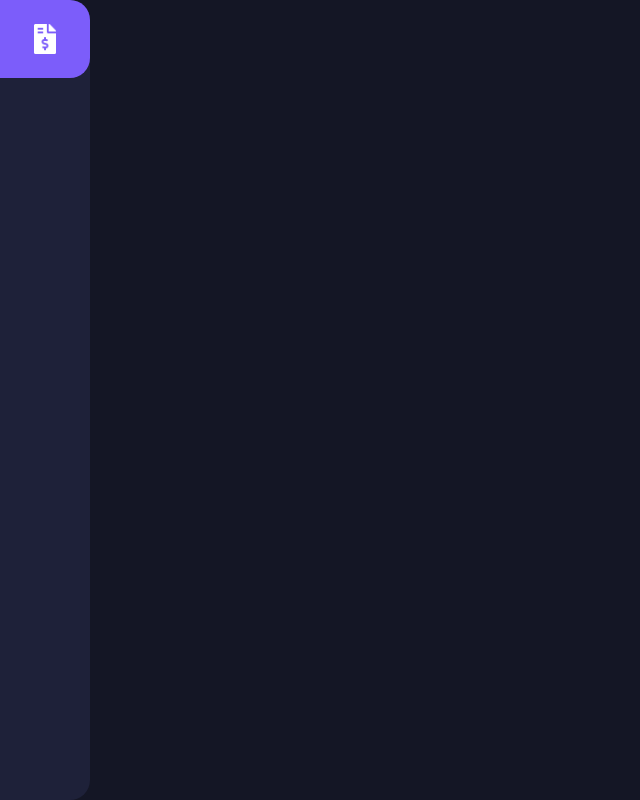
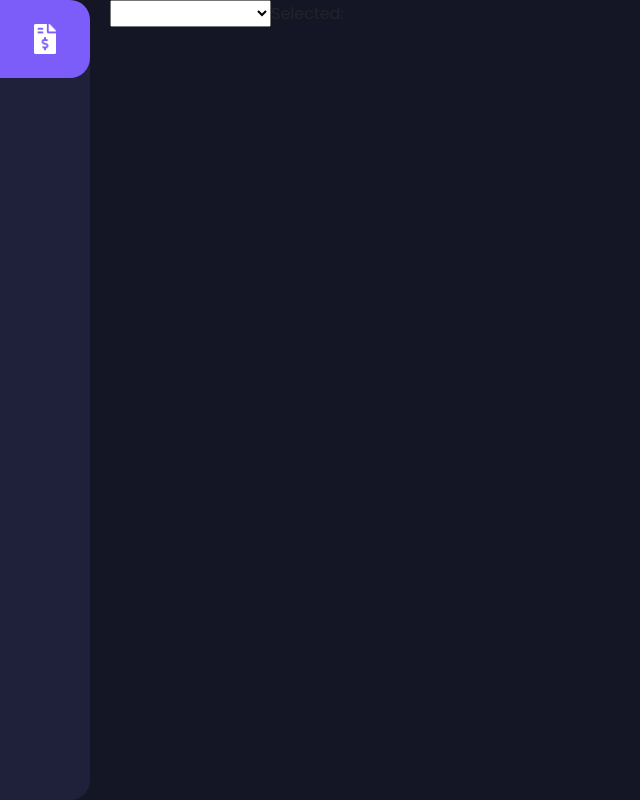
Before and after one commit to EdwardCastle/nuxt-1, a Nuxt app: page /test in a window 1280 px wide. Before the commit this address had no page. Shown: the whole page, without its empty margins (0-640 px from the left). Built offline with nearby package versions, Linux system fonts and the light colour scheme.

Commit message:
feat: add adn delete envoice

```diff
--- a/components/InvoiceModal.vue
+++ b/components/InvoiceModal.vue
@@ -1,9 +1,9 @@
 <template>
   <div @click="" ref="invoiceWrap" class="invoice-wrap flex flex-column">
     <form @submit.prevent="" class="invoice-content">
-      <Loading v-show="loading"/>
+<!--      <Loading v-show="loading"/>-->
       <h1>New Invoice</h1>
-<!--      <h1 v-else>Edit Invoice</h1>-->
+      <!--      <h1 v-else>Edit Invoice</h1>-->
       <!-- Bill From -->
       <div class="bill-from flex flex-column">
         <h4>Bill From</h4>
@@ -124,7 +124,7 @@
 
 <script>
   import {mapMutations} from 'vuex'
-
+  import {uid} from 'uid'
   export default {
     name: "invoice-modal",
 
@@ -171,6 +171,18 @@
     methods: {
       closeInvoice() {
         this.toggle_invoice()
+      },
+      addNewInvoiceItem() {
+        this.invoiceItemList.push({
+          id: uid(),
+          itemName: "",
+          qty: "",
+          price: 0,
+          total: 0
+        })
+      },
+      deleteInvoiceItem(id){
+        this.invoiceItemList = this.invoiceItemList.filter((item) => item.id !== id)
       },
       ...mapMutations(['toggle_invoice'])
 
--- a/package.json
+++ b/package.json
@@ -14,6 +14,7 @@
     "bootstrap-vue": "^2.21.2",
     "core-js": "^3.19.3",
     "nuxt": "^2.15.8",
+    "uid": "^2.0.0",
     "vue": "^2.6.14",
     "vue-screen": "^1.5.6",
     "vue-server-renderer": "^2.6.14",
--- /dev/null
+++ b/pages/test.vue
@@ -0,0 +1,26 @@
+<template>
+  <div>
+    <select v-model="selected">
+      <option disabled value="">Please select one</option>
+      <option value="30">A</option>
+      <option>B</option>
+      <option>C</option>
+    </select>
+    <span>Selected: {{ selected }}</span>
+  </div>
+</template>
+
+<script>
+  export default {
+    name: "test",
+    data (){
+      return{
+        selected:  null
+      }
+    }
+  }
+</script>
+
+<style scoped>
+
+</style>
```
